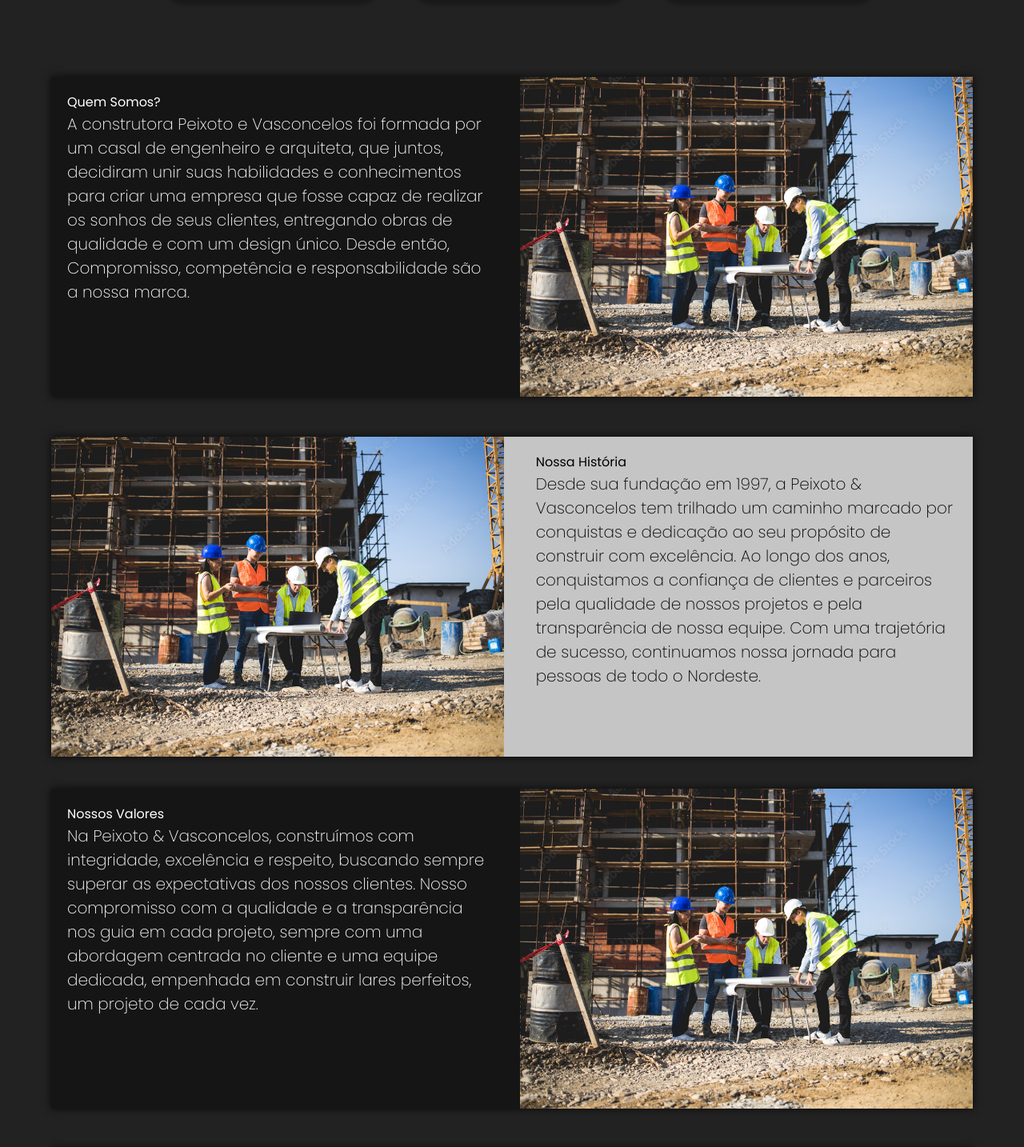
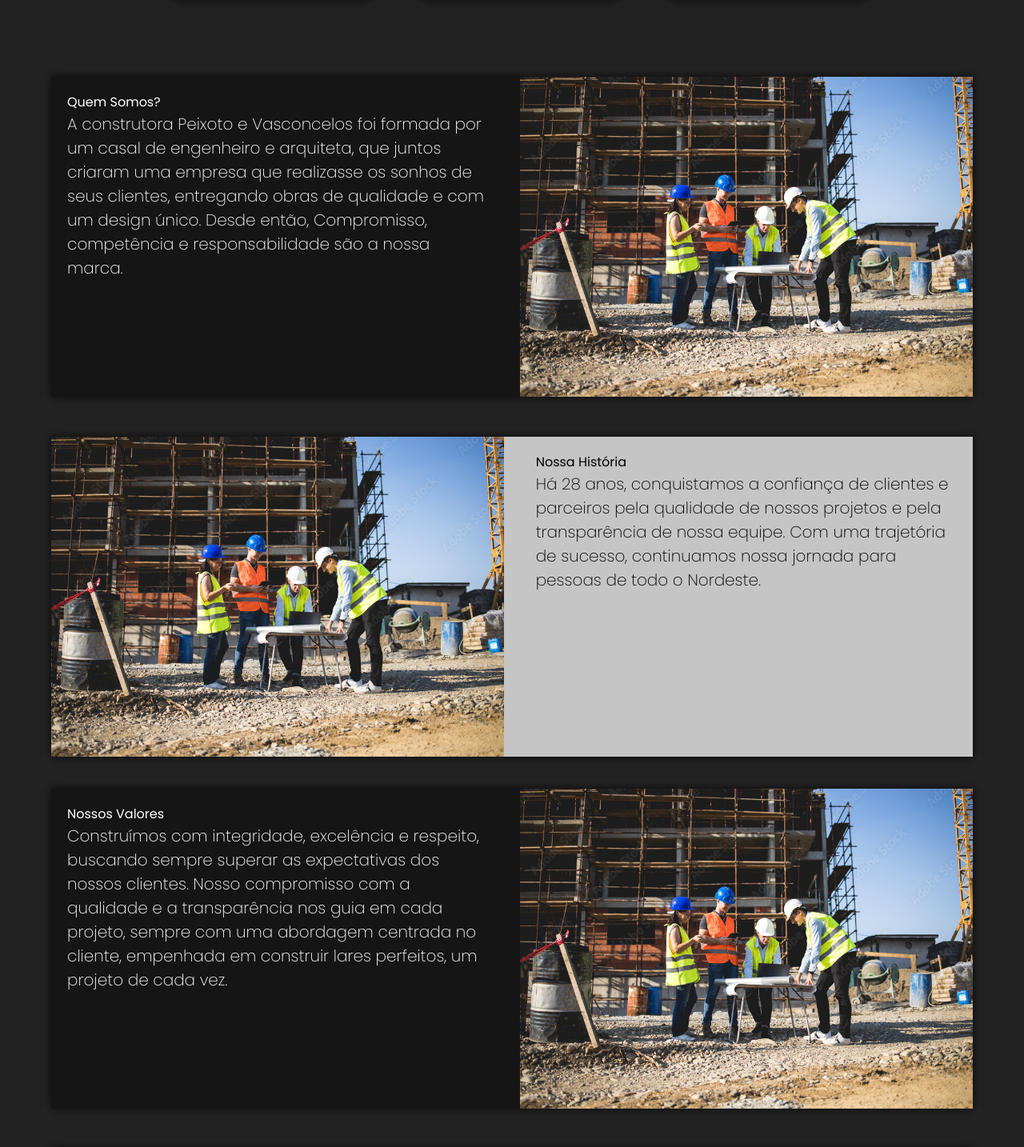
Before and after one commit to CarlosAugustoP/construtora-next, a Next.js app: page / in a window 1280 px wide. Shown: the part 1746-3180 px from the top of the page at 80% size. Built offline with nearby package versions, Linux system fonts and the light colour scheme.

Commit message:
finish desktop

```diff
--- a/src/components/QuemSomos/index.js
+++ b/src/components/QuemSomos/index.js
@@ -1,9 +1,9 @@
 import React from "react";
 import { Container, ImageContainer, TextContainer, Text } from "./styles";
 const lorem ="Lorem ipsum dolor sit amet, consectetur adipiscing elit. Nam ut ultricies mi. Sed erat lorem, porttitor eu mauris vitae, condimentum vulputate sem. Orci varius natoque penatibus et magnis dis parturient montes, nascetur ridiculus mus. Duis pretium ipsum nec dui fringilla, quis interdum tellus tristique. Mauris porttitor sapien quam, s. Cras et purus purus "
-const firstText = "A construtora Peixoto e Vasconcelos foi formada por um casal de engenheiro e arquiteta, que juntos, decidiram unir suas habilidades e conhecimentos para criar uma empresa que fosse capaz de realizar os sonhos de seus clientes, entregando obras de qualidade e com um design único. Desde então, Compromisso, competência e responsabilidade são a nossa marca. "
-const secondText = "Desde sua fundação em 1997, a Peixoto & Vasconcelos tem trilhado um caminho marcado por conquistas e dedicação ao seu propósito de construir com excelência. Ao longo dos anos, conquistamos a confiança de clientes e parceiros pela qualidade de nossos projetos e pela transparência de nossa equipe. Com uma trajetória de sucesso, continuamos nossa jornada para pessoas de todo o Nordeste."
-const thirdText = "Na Peixoto & Vasconcelos, construímos com integridade, excelência e respeito, buscando sempre superar as expectativas dos nossos clientes. Nosso compromisso com a qualidade e a transparência nos guia em cada projeto, sempre com uma abordagem centrada no cliente e uma equipe dedicada, empenhada em construir lares perfeitos, um projeto de cada vez."
+const firstText = "A construtora Peixoto e Vasconcelos foi formada por um casal de engenheiro e arquiteta, que juntos criaram uma empresa que realizasse os sonhos de seus clientes, entregando obras de qualidade e com um design único. Desde então, Compromisso, competência e responsabilidade são a nossa marca. "
+const secondText = "Há 28 anos, conquistamos a confiança de clientes e parceiros pela qualidade de nossos projetos e pela transparência de nossa equipe. Com uma trajetória de sucesso, continuamos nossa jornada para pessoas de todo o Nordeste."
+const thirdText = "Construímos com integridade, excelência e respeito, buscando sempre superar as expectativas dos nossos clientes. Nosso compromisso com a qualidade e a transparência nos guia em cada projeto, sempre com uma abordagem centrada no cliente, empenhada em construir lares perfeitos, um projeto de cada vez."
 export const ContentSection = ({ imgSrc, titleText, children, direction = "row", backgroundColor= "rgb(18,18,18,0.8)", color = "white"}) => {
   return (
       <Container direction={direction} style={{ backgroundColor: backgroundColor, color: color }}>
```
